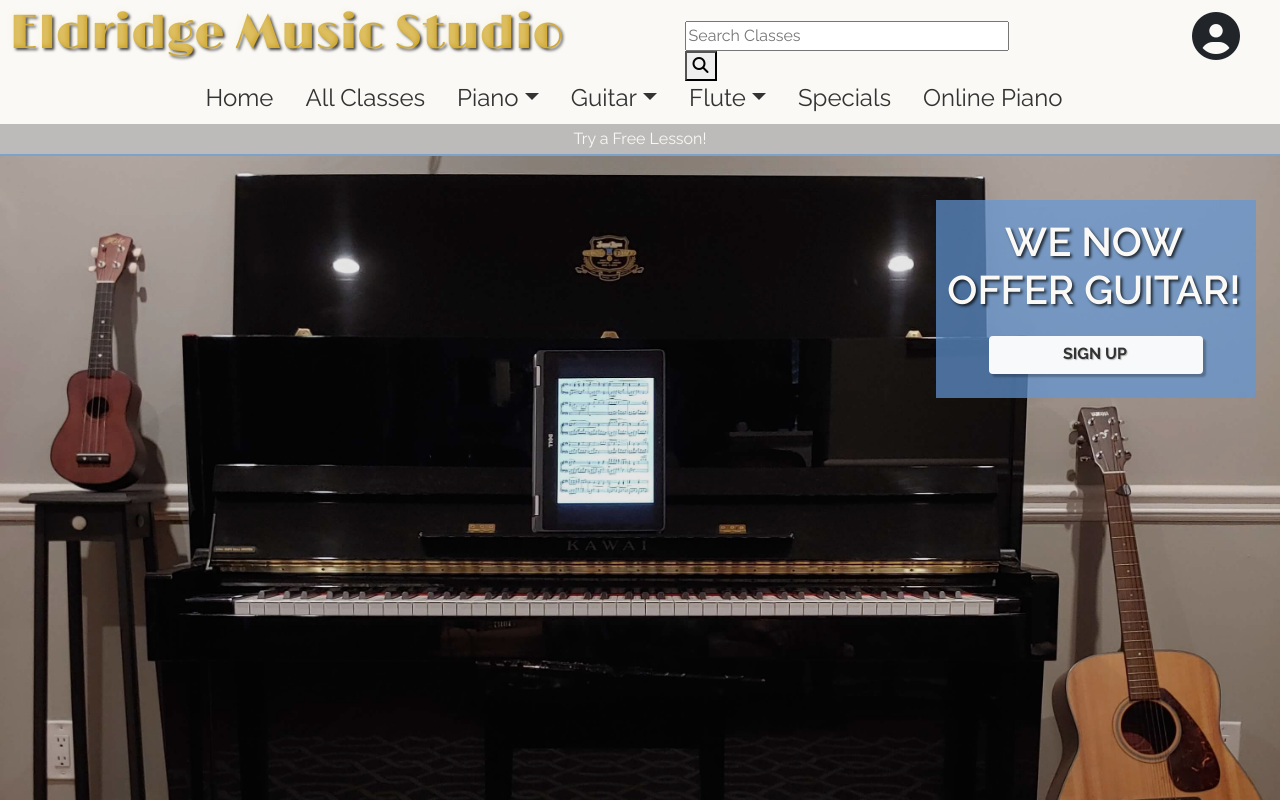
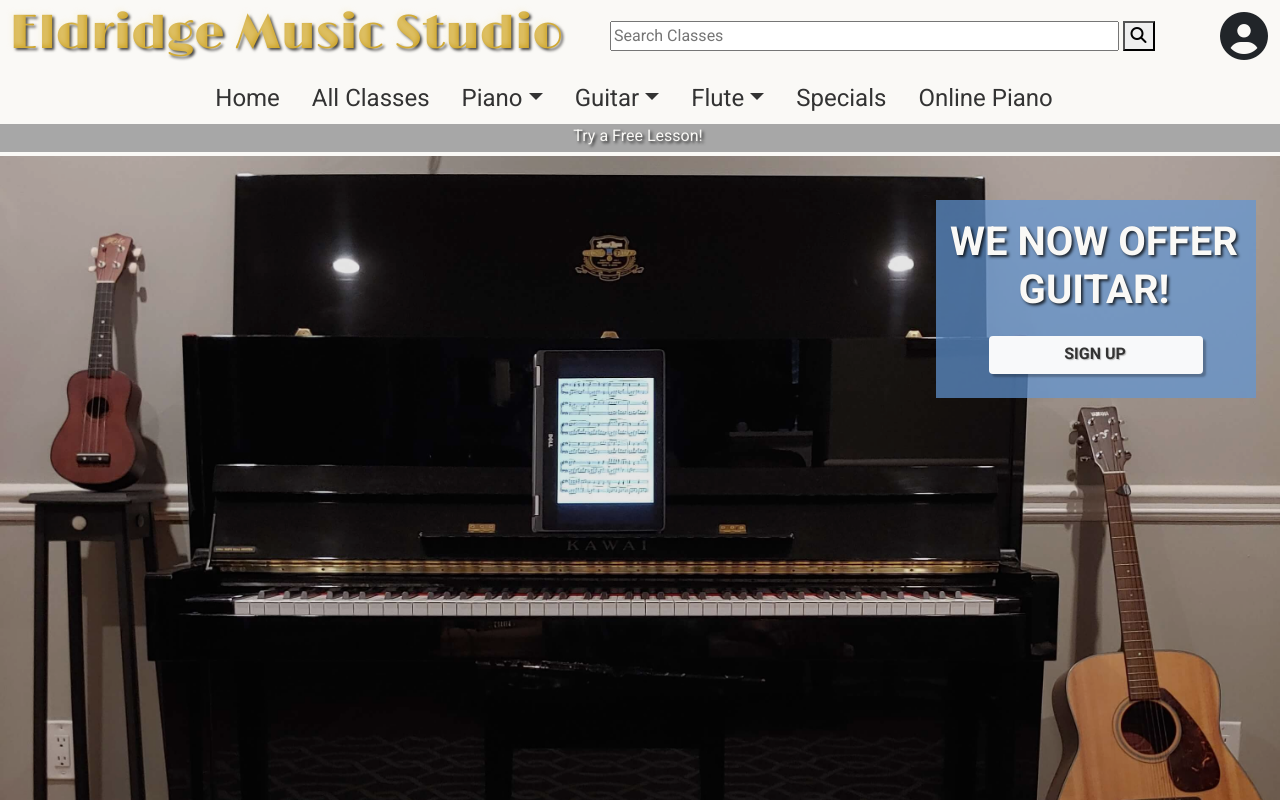
Before and after one commit to Richardaeld/Eldridge_Music, a Django app: page / in a window 1280 px wide. Run offline with Django 3.2, Linux system fonts and the light colour scheme; some libraries are stand-ins or nearby versions.

Commit message:
refactored/cleaned up base.css, removed inline-style from base.html and improved UX of base.html's specials banner

```diff
--- a/static/css/base.css
+++ b/static/css/base.css
@@ -1,10 +1,12 @@
 @import url('https://fonts.googleapis.com/css2?family=Limelight&display=swap');
 @import url('https://fonts.googleapis.com/css2?family=Roboto:ital,wght@0,100;0,300;0,400;0,500;0,700;0,900;1,100;1,300;1,400;1,500;1,700;1,900&display=swap');
 @import url('https://fonts.googleapis.com/css2?family=Raleway:ital,wght@0,100;0,200;0,300;0,400;0,500;0,600;0,700;0,800;0,900;1,100;1,200;1,300;1,400;1,500;1,600;1,700;1,800;1,900&display=swap');
+
+/* -------------------------------------------------------------------General---------------------------------------------------------------- */
 body {
 
     position: relative;
-    font-family: "Raleway", sans-serif;
+    font-family: "Roboto", sans-serif;
     /* top:2rem; */
     /* background-color: #faf9f6; */
     /* background-color: rgb(169, 213, 228); */ /*   --- original*/
@@ -22,9 +24,53 @@ body {
     font-family: "Raleway", sans-serif!important;
 }
 
-
+.y-center {
+    position: relative;
+    top:50%;
+    transform: translateY(-50%);
+}
 
 /* -------------------------------------------------------------------Base---------------------------------------------------------------- */
+.base-background {
+    background: url('/media/heromod.jpg') no-repeat 43% 43% ;
+    background-size: cover;
+    height: 100vh;
+    position: absolute;
+}
+
+.base-overlay {
+    position: absolute;
+    height: 100%;
+    background: rgba(0, 0, 0, .1);
+}
+
+header {
+    background-color: #faf9f6;
+}
+
+.header-flex {
+    flex-wrap: nowrap;
+    display: flex;
+    justify-content: space-between;
+    flex-direction: row;
+}
+
+.header-logo {
+    flex-basis: 40%;
+    flex-shrink: 0;
+    white-space: nowrap
+}
+
+.header-search {
+    flex-basis: 45%;
+    flex-shrink: 2;
+}
+
+.header-profile {
+    flex-basis: 3%;
+    flex-shrink: 0
+}
+
 .logo-title {
     font-family: "LimeLight", sans-serif;
     font-size: 3rem;
@@ -32,8 +78,7 @@ body {
     color: transparent;
     text-shadow: -4px -4px 5px #faedc65b,
                 -2px -2px 0px #cea52b,
-                0px 0px 3px rgba(0, 0, 0, .75)
-                ;
+                0px 0px 3px rgba(0, 0, 0, .75);
     -webkit-background-clip: text;
 }
 
@@ -48,22 +93,24 @@ a {
     color: #333!important;
 }
 
-/* -------------------------------------------------------------------Index---------------------------------------------------------------- */
-
-.index-background {
-    background: url('/media/heromod.jpg') no-repeat 43% 43% ;
-    background-size: cover;
-    height: 100vh;
-    position: absolute;
+.header-special {
+    height: 2rem;
+    background-color: #a7a7a7;
+    border-bottom: 4px solid #faf9f6;
 }
 
-.index-overlay {
-    position: absolute;
-    height: 100%;
-    background: rgba(0, 0, 0, .1);
-    /* z-index: 1; */
+.header-special p {
+    color: transparent;
+    text-align: center;
+    text-shadow:-2px -2px 0px #faf9f6,
+    0px 0px 3px rgba(0, 0, 0, .75);
 }
 
+.font-aws {
+    font-size: 3rem;
+}
+
+/* -------------------------------------------------------------------Index---------------------------------------------------------------- */
 .index-signup {
     background-color: #6296d5b4;
     text-align: center;
@@ -71,7 +118,7 @@ a {
 
 .index-container-position {
     position: relative;
-    top:200px;
+    top: 200px;
 }
 
 .header-shadow {
@@ -114,34 +161,6 @@ a {
 }
 
 
-
-
-
-.font-aws {
-    font-size: 3rem;
-    position: relative;
-    left:50%;
-    transform: translateX(-50%);
-}
-
-.xy-center {
-    position: relative;
-    left: 50%;
-    top:50%;
-    transform: translate(-50%, -50%);
-}
-.x-center {
-    position: relative;
-    left: 50%;
-    transform: translateX(-50%);
-}
-
-.y-center {
-    position: relative;
-    top:50%;
-    transform: translateY(-50%);
-}
-
 /* -------------------------------------------------------------------art---------------------------------------------------------------- */
 
 
@@ -160,8 +179,8 @@ a {
 
 .piano-size {
     position: relative;
-    min-height:50rem;
-    max-height:95vh;
+    min-height: 50rem;
+    max-height: 95vh;
 }
 
 .piano-header {
@@ -176,7 +195,7 @@ a {
                 0px 0px 3px rgba(0, 0, 0, .75)
                 ;
     -webkit-background-clip: text;
-    top:50%;
+    top: 50%;
     transform: translateY(-50%);
     z-index: 3;
 }
@@ -186,7 +205,7 @@ a {
 .key-black {
     position: absolute;
     border-bottom: 2px black solid;
-    top:18%;
+    top: 18%;
 }
 /* preset pseudo keys */
 .key-white::after,
@@ -292,7 +311,7 @@ a {
 .piano-side-top,
 .piano-side-bottom {
     background-color: darkcyan;
-    right:0;
+    right: 0;
     position: absolute;
     border-radius: 5px;
     box-shadow: inset 3px 0px 2px #faf9f659,
@@ -309,15 +328,15 @@ a {
 .piano-side-top,
 .piano-side-bottom {
     height: 89%;
-    width:7%;
-    top:4%;
-    z-index:2;
+    width: 7%;
+    top: 4%;
+    z-index: 2;
 }
 
 .piano-lid {
-    width:99%;
+    width: 99%;
     height: 20%;
-    left:50%;
+    left: 50%;
     transform: translateX(-50%);
     z-index: 3;
     top: 3%;
@@ -328,7 +347,7 @@ a {
 }
 
 .piano-side-bottom {
-    left:92%;
+    left: 92%;
 }
 
 /* -------------------------------------------------------------------breakpoints---------------------------------------------------------------- */
--- a/templates/base.html
+++ b/templates/base.html
@@ -25,34 +25,34 @@
   <body>
 
     <!-- background image -->
-    <div class="container-fluid index-background">
+    <div class="container-fluid base-background">
       <div class="row">
-        <div class="col-12 index-overlay"></div>
+        <div class="col-12 base-overlay"></div>
       </div>
     </div>
 
-    <header class="container-fluid fixed-top" style="background: #faf9f6;">
-      <div class="row" style="flex-wrap:nowrap; display:flex; justify-content: space-between; flex-direction: row;">
+    <header class="container-fluid fixed-top">
+      <div class="header-flex">
 
-        <div class="" style="flex-basis:40%; flex-shrink:0; white-space:nowrap">
+        <div class="header-logo">
           <p class="logo-title" style="margin:0;">Eldridge Music Studio</p>
         </div>
 
-        <div class="" style="flex-basis:30%; flex-shrink:1;">
+        <div class="header-search">
           <input class="y-center" type="text" placeholder="Search Classes" style="width:90%;">
-            <button class="y-center" style="">
+            <button class="y-center">
               <span>
-                <i class="fas fa-search" style=""></i>
+                <i class="fas fa-search"></i>
               </span>
             </button>
           </div>
 
-        <div class="" style="flex-basis:10%;  flex-shrink:2">
-          <i class="fas fa-user-circle font-aws xy-center"></i>
+        <div class="header-profile">
+          <i class="fas fa-user-circle font-aws y-center"></i>
         </div>
       </div>
 
-      <nav class="row" > <!--#6296d5b4-->
+      <nav class="row">
         <ul class="nav justify-content-center">
 
           <li class="nav-item">
@@ -104,8 +104,8 @@
       </ul>
     </nav>
     <div class="row">
-      <div class="col-12" style="height:2rem; background-color: rgba(0,0,0,.25); border-bottom: 2px solid #6296d5b4"> <!-- #283D57   82650E-->
-        <p class="y-center mb-0" style="color:#faf9f6; text-align: center;">Try a Free Lesson!</p>
+      <div class="col-12 header-special">
+        <p class="y-center mb-0">Try a Free Lesson!</p>
       </div>
     </div>
   </header>
```
